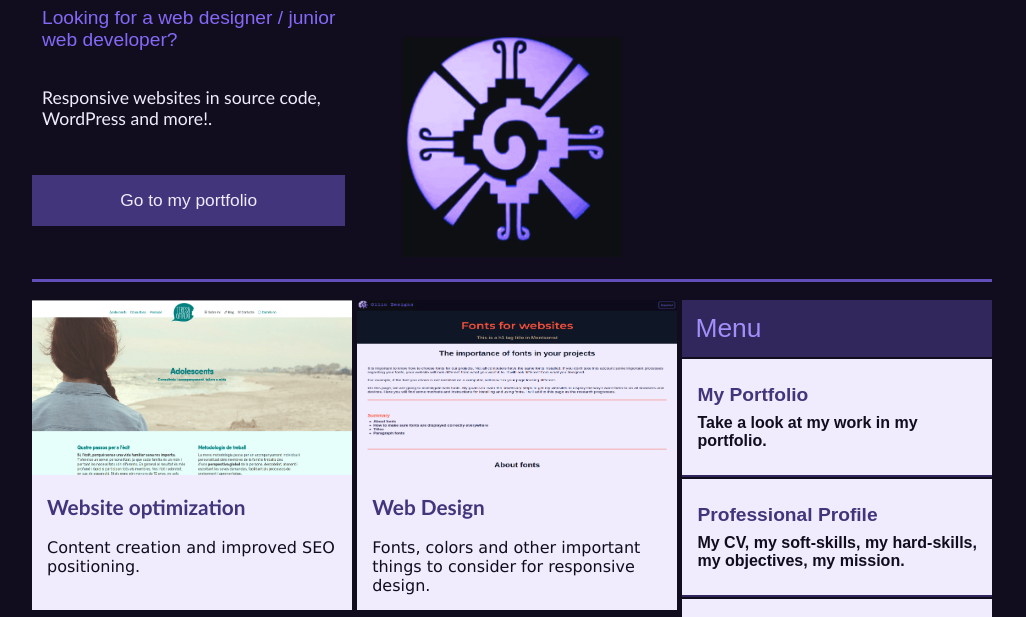
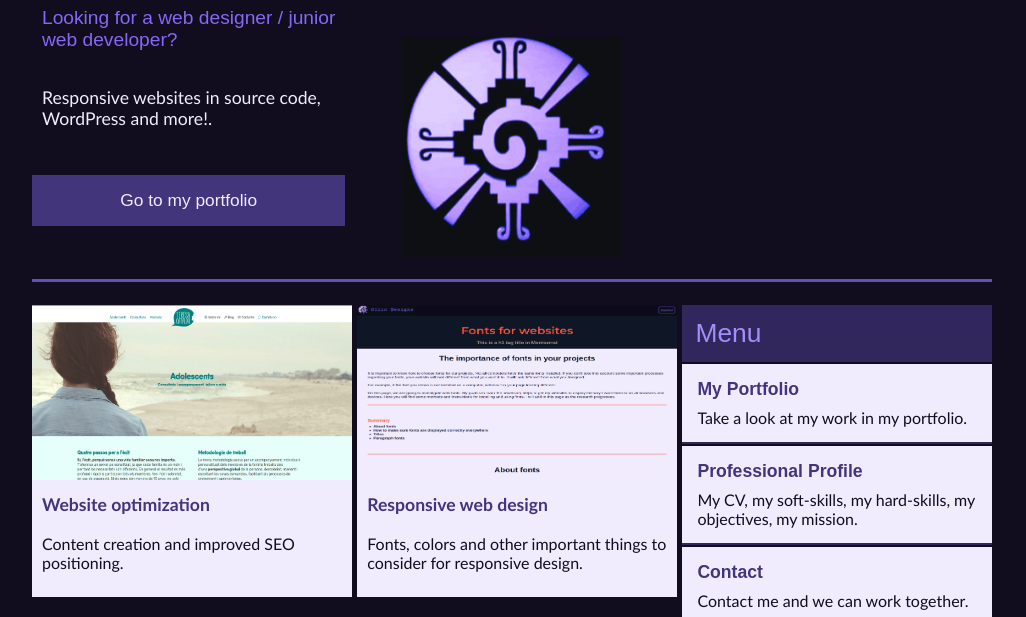
Before and after one commit to OllinDesigns/websiteOllinDesigns, a plain HTML site: page responsiveweb.html in a window 1280 px wide. Shown: the part 114-731 px from the top of the page, without its empty margins (128-1154 px from the left). Drawn offline with Linux system fonts and the light colour scheme.

Commit message:
new improovments!

```diff
--- a/responsive.css
+++ b/responsive.css
@@ -98,7 +98,9 @@ footer a:link{
 .flexdirectionrow{
     /* display: flex;
     flex-direction: row; */
-    /* background-color: #F0ECFE; */
+    /* background-color: #8469F7; */
+    margin-top: 0px;
+    margin-bottom: 5px;
 }
 
 .flexcontainerindex{
@@ -220,10 +222,22 @@ footer a:link{
 /* .flexcolumnitem{
     background: #8469F7;
 } */
+
+.flexcolumnitem{
+    margin-top:0;
+    /* background: #8469F7; */
+    border-bottom: 10px solid #E0D9FD;
+}
     .flexcolumnitem img{
         width: 100%;
         height:250px;
     }
+
+.flexcolumnitemleft{
+    margin-top:0;
+    /* background: #8469F7; */
+    border-bottom: 10px solid #E0D9FD;
+}
     .flexcolumnitemleft img{
         width: 100%;
         height:250px;
@@ -250,6 +264,11 @@ footer a:link{
         font-size:1.01em;
     }
 
+.flexcolumnitemalone{
+    margin-top:5px;
+    margin-bottom: 5px;
+}
+
 .itemcontent{
     font-family: sans-serif;
     padding: 15px;
@@ -263,9 +282,9 @@ footer a:link{
     }
 
     .itemcontentlight{
-        font-family: Verdana, Geneva, Tahoma, sans-serif;
-        padding: 15px;
-        /* padding-bottom: 25px;; */
+        font-family: 'Trebuchet MS', 'Lucida Sans Unicode', 'Lucida Grande', 'Lucida Sans', Arial, sans-serif;
+        padding: 10px;
+        padding-bottom: 25px;
         background: #F0ECFE;
         color: #110d1f;
     }
@@ -279,13 +298,13 @@ footer a:link{
         }
         .itemcontentlight h2{
             font-family: 'Montserrat', 'Gill Sans MT', Calibri, 'Trebuchet MS', sans-serif;
-            font-size: 1.3em;
-            font-weight: bold;
+            font-size: 1.1em;
+            /* font-weight: bold; */
             color: #42357b;
         }
 
 .itemcontentaside{
-    font-family: sans-serif;
+    font-family:'Trebuchet MS', 'Lucida Sans Unicode', 'Lucida Grande', 'Lucida Sans', Arial, sans-serif;
     padding: 15px;
     padding-top: 25px;
     padding-bottom: 25px;
@@ -392,6 +411,8 @@ footer a:link{
     margin-right: 5px;
     margin-left: 0px;
     background: #F0ECFE;
+    /* margin-bottom: 5px; */
+    margin-top:0px;
 }
 
 .box2indexcontflex {
@@ -401,6 +422,8 @@ footer a:link{
     margin-right: 0px;
     margin-left: 0px;
     background: #F0ECFE;
+    /* margin-bottom: 5px; */
+    margin-top:0px;
 }
 
 .portfolioboxheight{
@@ -590,6 +613,7 @@ footer a:link{
     /* padding: 5px;*/
     margin-left: 0px;
     margin-right: 0;
+    margin-top: 5px;
 }
 
 #asidetop{
@@ -681,7 +705,9 @@ footer a:link{
 .flexdirectionrow{
     display: flex;
     flex-direction: row;
-    /* background-color: #F0ECFE; */
+    /* background-color: #8469F7; */
+    margin-top: 5px;
+    margin-bottom: 0;
 }
 
 .flexcontainerindex{
@@ -786,16 +812,68 @@ footer a:link{
 .boxrowstyle1{
     border:solid 2px #d1c7fc;
 }
-
-.flexcolumnitem img{
+.flexcolumnitem {
+    margin-bottom:0px;
+    border-bottom: none;
+}
+    .flexcolumnitem img{
     width: 100%;
     height:175px;
 }
-.flexcolumnitemleft img{
-    width: 100%;
-    height:175px;
 
+.flexcolumnitemleft {
+    margin-bottom:0px;
+    border-bottom: none;
 }
+    .flexcolumnitemleft img{
+        width: 100%;
+        height:175px;
+
+    }
+
+.itemcontentlight{
+    font-family: 'Trebuchet MS', 'Lucida Sans Unicode', 'Lucida Grande', 'Lucida Sans', Arial, sans-serif;
+    padding: 10px;
+    padding-bottom: 25px;
+    background: #F0ECFE;
+    color: #110d1f;
+}
+
+.box1indexcontflex {
+    /* margin: 3px;
+    padding: 5px; */
+    display: flex;
+    flex-direction: column;
+    margin-right: 5px;
+    margin-left: 0px;
+    background: #F0ECFE;
+    margin-bottom: 5px;
+}
+
+.box2indexcontflex {
+    display: flex;
+    flex-direction: column;
+    margin-right: 0px;
+    margin-left: 0px;
+    background: #F0ECFE;
+    margin-bottom: 5px;
+}
+
+.itemcontentaside{
+    font-family:'Trebuchet MS', 'Lucida Sans Unicode', 'Lucida Grande', 'Lucida Sans', Arial, sans-serif;
+    padding: 15px;
+    padding-top: 15px;
+    padding-bottom: 15px;
+    background: #F0ECFE;
+    color: #110d1f;
+    border-bottom: solid 2px #32275D;
+    font-weight: 400;
+}
+    .itemcontentaside h2{
+        font-family: 'Montserrat', sans-serif;
+        font-size: 1.1em;
+        padding-bottom:8px;
+    }
 
 /* IDS */
 
--- a/responsiveweb.html
+++ b/responsiveweb.html
@@ -111,7 +111,7 @@
                                     <figure><img src="imagenes/fontsforwebsites.png" alt="fonts for websites"></figure>
 
                                     <div class="itemcontentlight">
-                                        <h2>Web Design</h2>
+                                        <h2>Responsive web design</h2>
                                         <br>
                                         <p>Fonts, colors and other important things to consider for responsive design.</p>
                                     </div>
@@ -155,9 +155,9 @@
                             </div>
 
                         </div>
-                        <br id="whatdisplay1">
+                        <br id="whatdisplay">
                         <hr class="separadora">
-                        <br id="whatdisplay1">
+                        <br id="whatdisplay">
                         <div class="flexdirectionrow">
                             <div class="box1indexcontflex">
                                 <div class="flexcolumnitemleft">
@@ -183,9 +183,8 @@
                                 </div>
 
                             </div>
-
-                        </div> <!-- end of div flexdirection row -->
-
+                        </div>  <!-- end of div flexdirection row -->
+                       <hr class="separadora" id="whatdisplay1">
                     </div> <!--end of div flexcontainercolumn66-->
 
 
```
